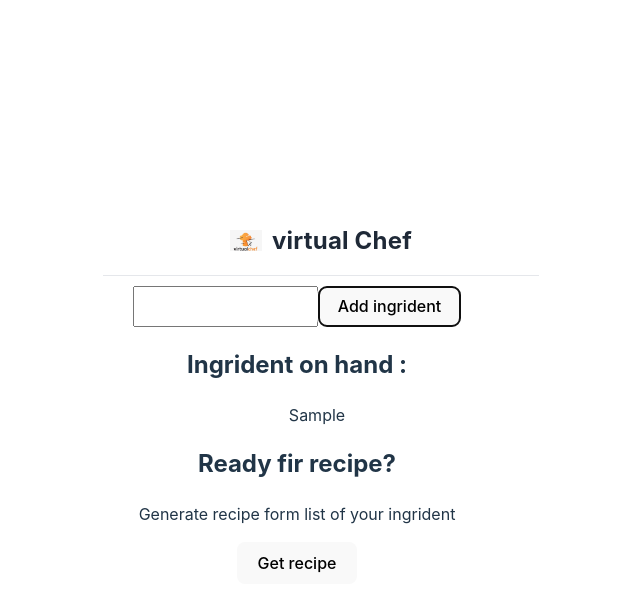
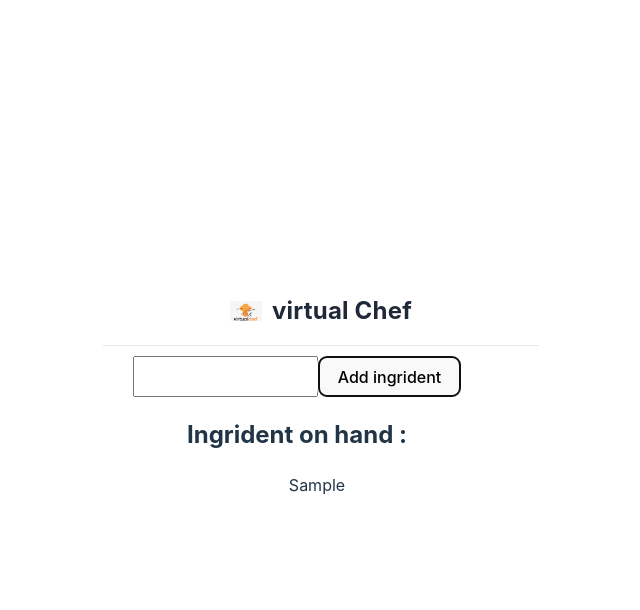
Before and after one commit to vivek-Prajapati011/virtual-chef, a React (Vite) app: page / in a window 1280 px wide. Both pictures are taken after typing "Sample" into the empty fields and a click on the button "Add ingrident". Shown: the top 610 px of the page, without its empty margins (343-983 px from the left). Built offline with nearby package versions, Linux system fonts and the light colour scheme.

Commit message:
implement condtional rendering

```diff
--- a/src/component/Form.jsx
+++ b/src/component/Form.jsx
@@ -5,12 +5,11 @@ const Form = () => {
     return <li key={ingrident}>{ingrident}</li>;
   });
   const submitHandler = (e) => {
-    e.preventDefault()
-    const formData = new FormData(e.currentTarget)
-    const newIngrident = formData.get("ingrident")
+    e.preventDefault();
+    const formData = new FormData(e.currentTarget);
+    const newIngrident = formData.get("ingrident");
 
     if (newIngrident.trim() !== "") {
-
       setIngridents([...ingridents, newIngrident]);
       e.currentTarget.reset();
     }
@@ -18,21 +17,24 @@ const Form = () => {
   return (
     <main>
       <form className="ingrident-form " onSubmit={submitHandler}>
-        <input type="text"  name="ingrident"/>
+        <input type="text" name="ingrident" />
         <button>Add ingrident</button>
       </form>
-    {ingridents.length > 0 &&  <section>
+      {ingridents.length > 0 && (
+        <section>
           <h2>Ingrident on hand : </h2>
           <ul className="Ingrident-list">{ingridents}</ul>
+          {ingridents.length > 3 && (
             <div className="get-recipe-container">
               <div>
                 <h2>Ready fir recipe?</h2>
                 <p>Generate recipe form list of your ingrident</p>
               </div>
               <button> Get recipe</button>
-
             </div>
-      </section>}
+          )}
+        </section>
+      )}
     </main>
   );
 };
```
Lines whose indentation alone changed are shown as unchanged.
